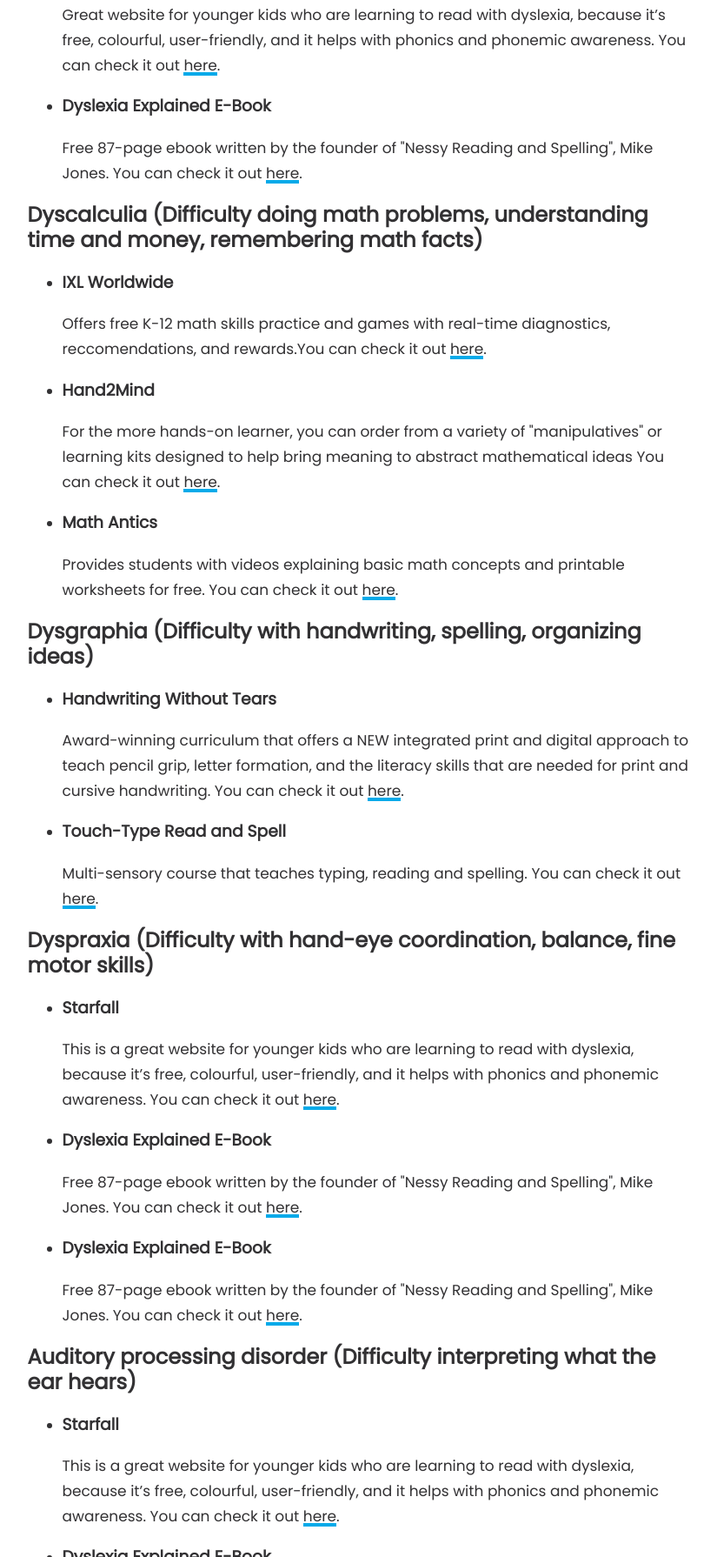
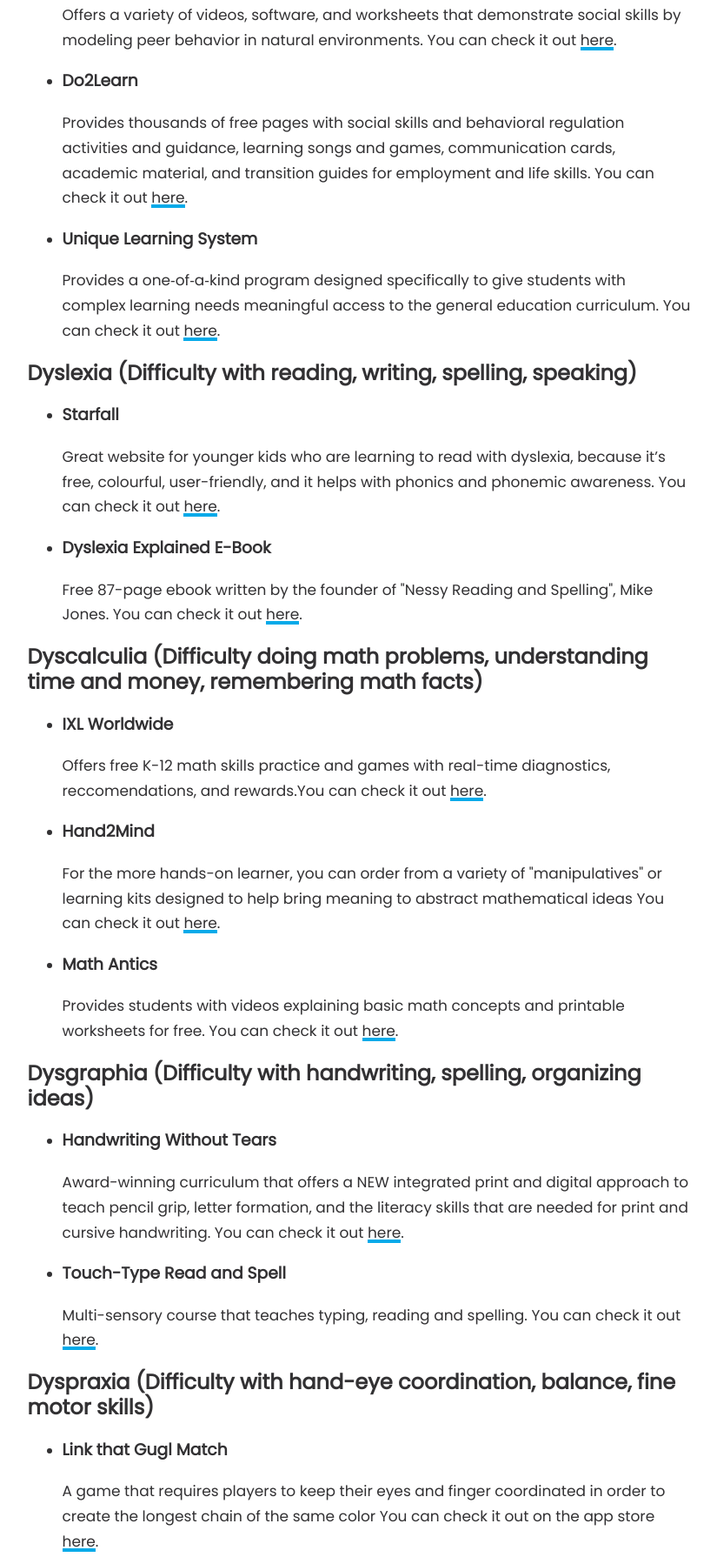
Before and after one commit to jayaguptaON/SPS-Project, a plain HTML site: page resourcesbyneed.html in a window 1280 px wide. Shown: the part 354-2144 px from the top of the page at 87% size, without its empty margins (226-1051 px from the left). Drawn offline with nearby package versions, Linux system fonts and the light colour scheme.

Commit message:
added more content to sources by need page

```diff
--- a/resourcesbyneed.html
+++ b/resourcesbyneed.html
@@ -44,6 +44,12 @@
     <section>
         <h1>Resources by Disorder</h1>
         <div class="section">
+            <h2 class="text">Autism</h2>
+            <ul class="text">
+                <li><h3>Model Me Kids</h3> <p>Offers a variety of videos, software, and worksheets that demonstrate social skills by modeling peer behavior in natural environments. You can check it out <a class="link" href="https://www.modelmekids.com/index.html" target="_blank">here</a>.</p></li>
+                <li><h3>Do2Learn</h3> <p>Provides thousands of free pages with social skills and behavioral regulation activities and guidance, learning songs and games, communication cards, academic material, and transition guides for employment and life skills. You can check it out <a class="link" href="https://do2learn.com/" target="_blank">here</a>.</p></li>
+                <li><h3>Unique Learning System</h3> <p>Provides a one‑of‑a‑kind program designed specifically to give students with complex learning needs meaningful access to the general education curriculum. You can check it out <a class="link" href="https://www.n2y.com/unique-learning-system/" target="_blank">here</a>.</p></li>
+            </ul>
             <h2 class="text">Dyslexia (Difficulty with reading, writing, spelling, speaking)</h2>
             <ul class="text">
                 <li><h3>Starfall</h3> <p>Great website for younger kids who are learning to read with dyslexia, because it’s free, colourful, user-friendly, and it helps with phonics and phonemic awareness. You can check it out <a class="link" href="#" target="_blank">here</a>.</p></li>
@@ -62,9 +68,9 @@
             </ul>
             <h2 class="text">Dyspraxia (Difficulty with hand-eye coordination, balance, fine motor skills)</h2>
             <ul class="text">
-                <li><h3>Starfall</h3> <p>This is a great website for younger kids who are learning to read with dyslexia, because it’s free, colourful, user-friendly, and it helps with phonics and phonemic awareness. You can check it out <a class="link" href="#" target="_blank">here</a>.</p></li>
-                <li><h3>Dyslexia Explained E-Book</h3> <p>Free 87-page ebook written by the founder of "Nessy Reading and Spelling", Mike Jones. You can check it out <a class="link" href="#" target="_blank">here</a>.</p></li>
-                <li><h3>Dyslexia Explained E-Book</h3> <p>Free 87-page ebook written by the founder of "Nessy Reading and Spelling", Mike Jones. You can check it out <a class="link" href="#" target="_blank">here</a>.</p></li>
+                <li><h3>Link that Gugl Match</h3> <p>A game that requires players to keep their eyes and finger coordinated in order to create the longest chain of the same color You can check it out on the app store <a class="link" href="https://apps.apple.com/us/app/link-that-gugl-match/id719577569" target="_blank">here</a>.</p></li>
+                <li><h3>20twentee</h3> <p>An app specifically designed to help players work on their hand-eye coordination skills. Kids have one minute to hit the numbers from 1 to 20 as often as possible. You can check it out <a class="link" href="https://apps.apple.com/us/app/20twentee-hand-eye-coordination/id887210260" target="_blank">here</a>.</p></li>
+                <li><h3>Additional Physical Game Ideas</h3> <p>This blog suggests a variety of games for kids of all ages to further develop their coordination skills. You can check it out <a class="link" href="https://www.ot-mom-learning-activities.com/hand-eye-coordination.html" target="_blank">here</a>.</p></li>
             </ul>
             <h2 class="text">Auditory processing disorder (Difficulty interpreting what the ear hears)</h2>
             <ul class="text">
```
